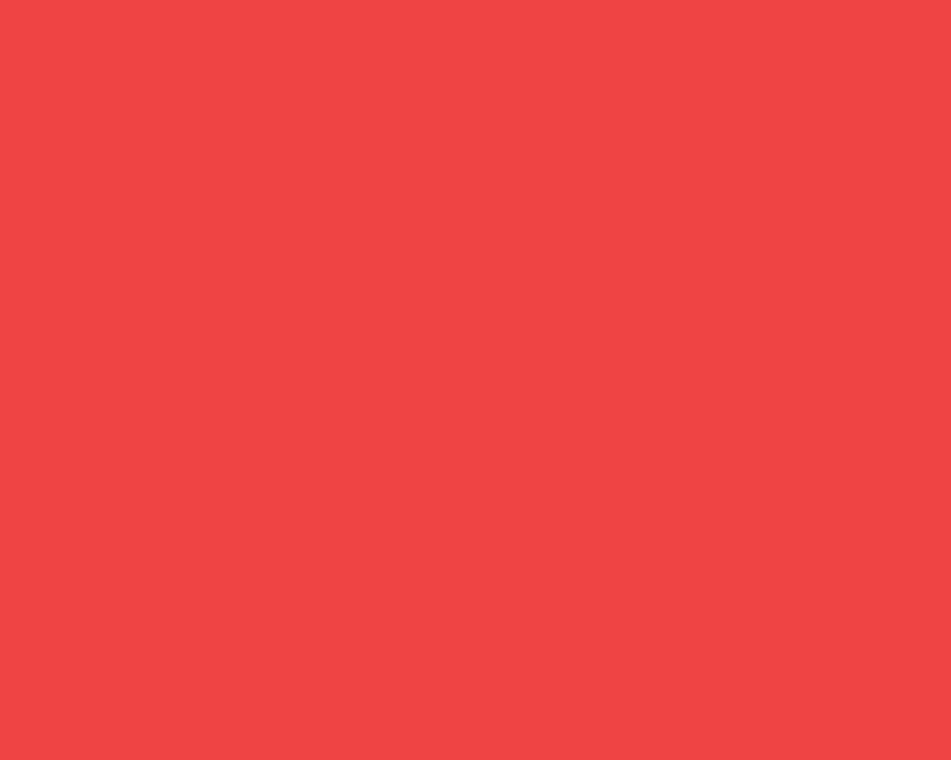
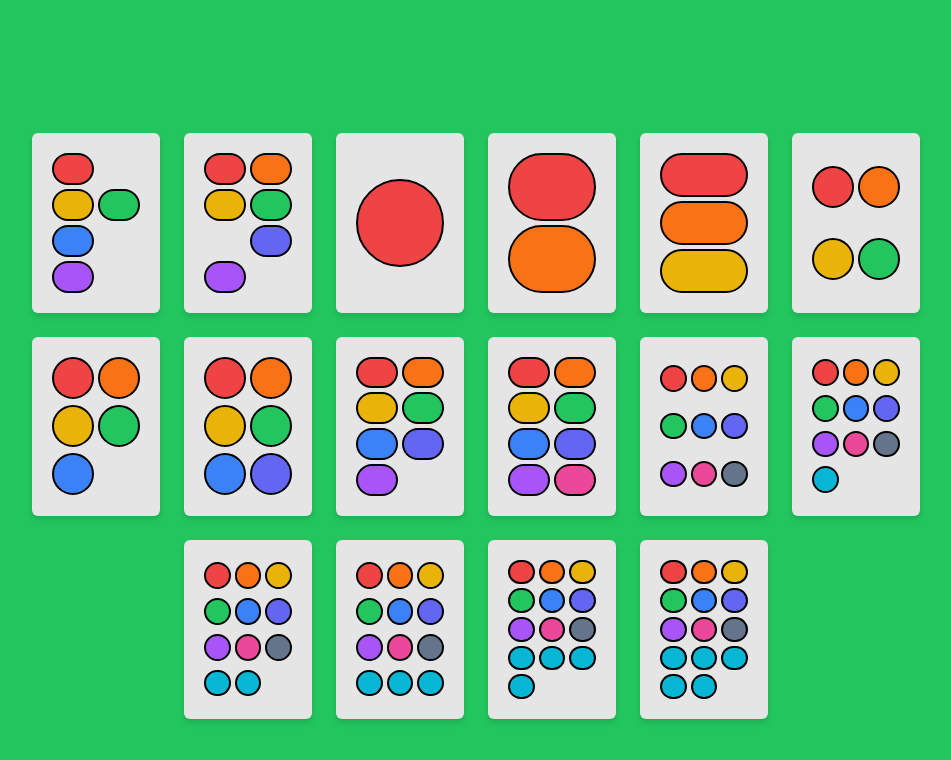
Before and after one commit to kevinknpham/ProjectiveSet, a website: page public/index.html in a window 1280 px wide. Shown: the whole page, without its empty margins (164-1115 px from the left). Drawn offline with nearby package versions, Linux system fonts and the light colour scheme.

Commit message:
Add card creation

```diff
--- a/public/index.html
+++ b/public/index.html
@@ -6,8 +6,18 @@
   <meta name="viewport" content="width=device-width, initial-scale=1.0">
   <script src="https://cdn.tailwindcss.com"></script>
   <title>Projective Set</title>
+  <script src="index.js"></script>
 </head>
-<body class="w-screen h-screen flex justify-center">
-  <main class="h-full w-full bg-red-500"></main>
+<body class="w-screen h-screen">
+  <main class="h-screen w-screen bg-green-500 flex justify-center items-center">
+    <section id="table" class="w-3/4 h-2/3 rounded-md flex flex-wrap gap-6 justify-center items-center">
+    </section>
+  </main>
+  <template id="card">
+    <div class="card w-32 cursor-pointer hover:drop-shadow-xl drop-shadow-md aspect-[5/7] p-5 rounded-md bg-neutral-200 place-items-center grid gap-1"></div>
+  </template>
+  <template id="dot">
+    <div class="dot max-h-full max-w-full w-full aspect-square rounded-full border-2 border-black"></div>
+  </template>
 </body>
 </html>
--- /dev/null
+++ b/public/index.js
@@ -0,0 +1,60 @@
+(() => {
+  const COLORS = ['red', 'orange', 'yellow', 'green', 'blue', 'indigo', 'purple', 'pink', 'slate', 'cyan'];
+  const RATIO = 5 / 7;
+
+  function init() {
+    const table = qs('#table');
+    table.appendChild(createCard([1, 0, 1, 1, 1, 0, 1]));
+    table.appendChild(createCard([1, 1, 1, 1, 0, 1, 1]));
+
+    for (let i = 1; i < 15; i += 1) {
+      table.appendChild(createCard(Array(i).fill(1)));
+    }
+  }
+
+  function createCard(dotArray) {
+    const card = qs('#card').content.cloneNode(true).firstElementChild;
+    const dotTemplate = qs('#dot');
+
+    const [cols, rows] = getColRowCount(dotArray.length);
+
+    dotArray.forEach((dotValue, i) => {
+      const dot = dotTemplate.content.cloneNode(true).firstElementChild;
+      if (!dotValue) {
+        dot.classList.add('invisible');
+      }
+      dot.classList.add(getColor(i));
+      card.classList.add(`grid-cols-${cols}`, `grid-rows-${rows}`);
+      card.addEventListener('click', cardClicked);
+      card.appendChild(dot);
+    });
+    return card;
+  }
+
+  function cardClicked() {
+    this.classList.toggle('border-2');
+    this.classList.toggle('border-black');
+  }
+
+  function getColRowCount(n) {
+    const rows = Math.sqrt(n * RATIO);
+    const cols = Math.sqrt(n / RATIO);
+    const options = [
+      [Math.floor(rows), Math.ceil(cols)],
+      [Math.ceil(rows), Math.floor(cols)],
+      [Math.ceil(rows), Math.ceil(cols)],
+    ].filter((el) => el[0] * el[1] >= n); // Filters out options that don't add to n
+    options.sort((a, b) => (a[0] * a[1]) - (b[0] * b[1])); // Sorts by lease total to most
+    return options[0]; // Grabs least total
+  }
+
+  function getColor(n) {
+    return `bg-${COLORS[Math.min(n, COLORS.length - 1)]}-500`;
+  }
+
+  function qs(query) {
+    return document.querySelector(query);
+  }
+
+  window.addEventListener('load', init);
+})();
```
Also changed, not shown: .eslintrc.js.
